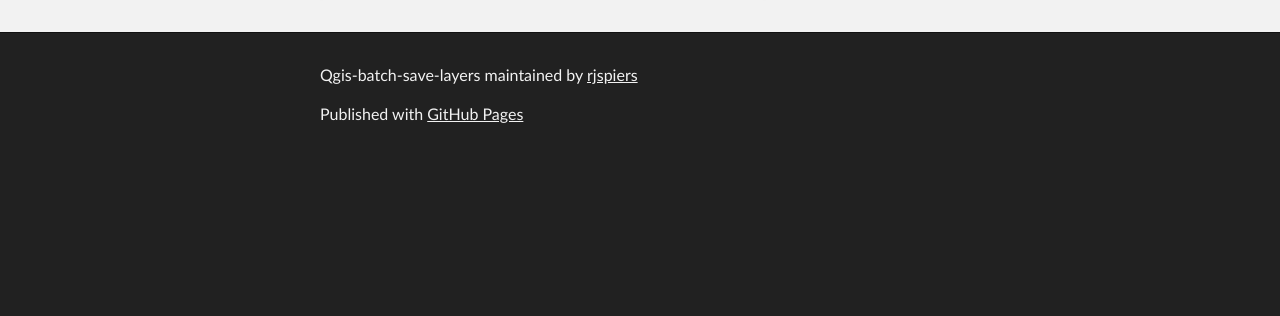
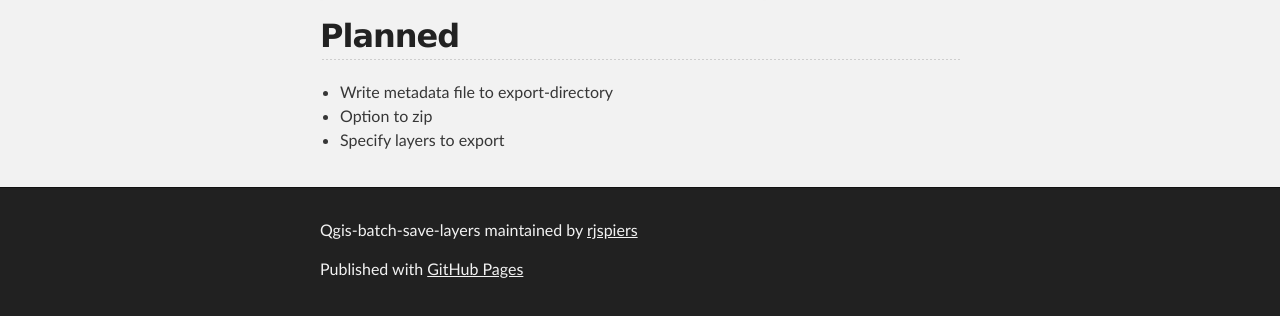
Before and after one commit to rjspiers/qgis-batch-save-layers, a plain HTML site: page index.html in a window 1280 px wide. Shown: the part 1537-1853 px from the top of the page. Before the commit the page ends 1698 px from the top, so only its background shows below. Drawn offline with Linux system fonts and the light colour scheme.

Commit message:
Create gh-pages branch via GitHub

```diff
--- a/index.html
+++ b/index.html
@@ -66,6 +66,15 @@
 <a id="gui-dialog" class="anchor" href="#gui-dialog" aria-hidden="true"><span aria-hidden="true" class="octicon octicon-link"></span></a>GUI Dialog</h2>
 
 <p><img src="https://raw.githubusercontent.com/rjspiers/qgis-batch-save-layers/gh-pages/batch-save-layers-dialog.png" alt="image of GUI"></p>
+
+<h2>
+<a id="planned" class="anchor" href="#planned" aria-hidden="true"><span aria-hidden="true" class="octicon octicon-link"></span></a>Planned</h2>
+
+<ul>
+<li>Write metadata file to export-directory</li>
+<li>Option to zip</li>
+<li>Specify layers to export</li>
+</ul>
       </section>
     </div>
 
```
Also changed, not shown: params.json (+1 -1 lines).
